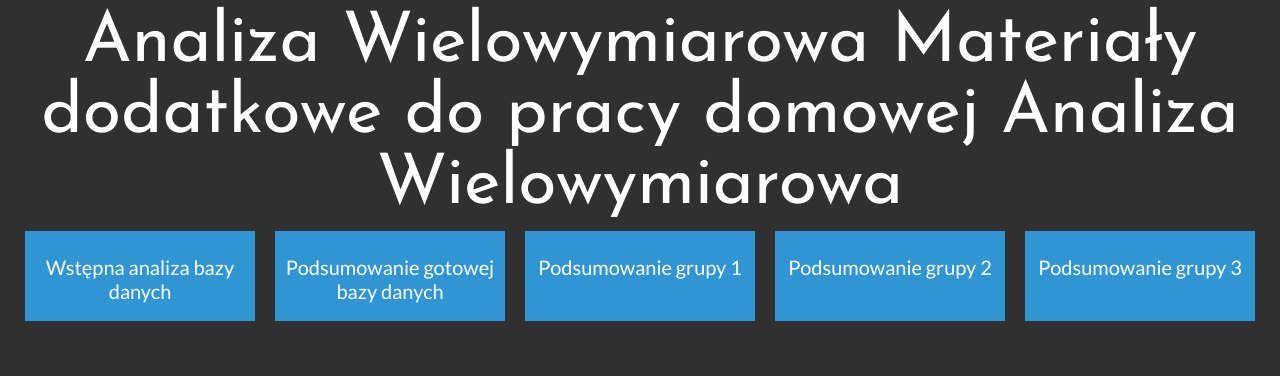
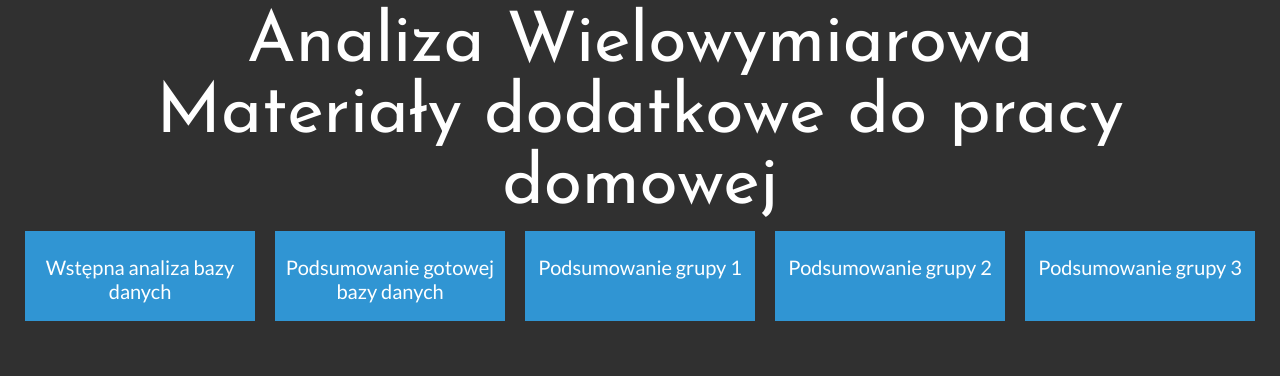
Before and after one commit to PiotrKor/PiotrKor.github.io, a plain HTML site: page index.html in a window 1280 px wide. Drawn offline with Linux system fonts and the light colour scheme.

Commit message:
Update index.html

```diff
--- a/index.html
+++ b/index.html
@@ -17,7 +17,7 @@
 	<div id="container">
 
 		<div class="rectangle">
-			<div id="logo"><a class="tilelinkhtml5">Analiza Wielowymiarowa Materiały dodatkowe do pracy domowej Analiza Wielowymiarowa</a></div>
+			<div id="logo"><a class="tilelinkhtml5">Analiza Wielowymiarowa <br>Materiały dodatkowe do pracy domowej</a></div>
 			<div style="clear: both;"></div>
 		</div>
 
@@ -41,10 +41,7 @@
 				<a href="https://piotrkor.github.io/3.html" target="_blank" class="tilelink"><br />Podsumowanie grupy 3</a>
 			</div>
 
-
-
 		<div style="clear: both;"></div>
-
 
 
 	</div>
```
